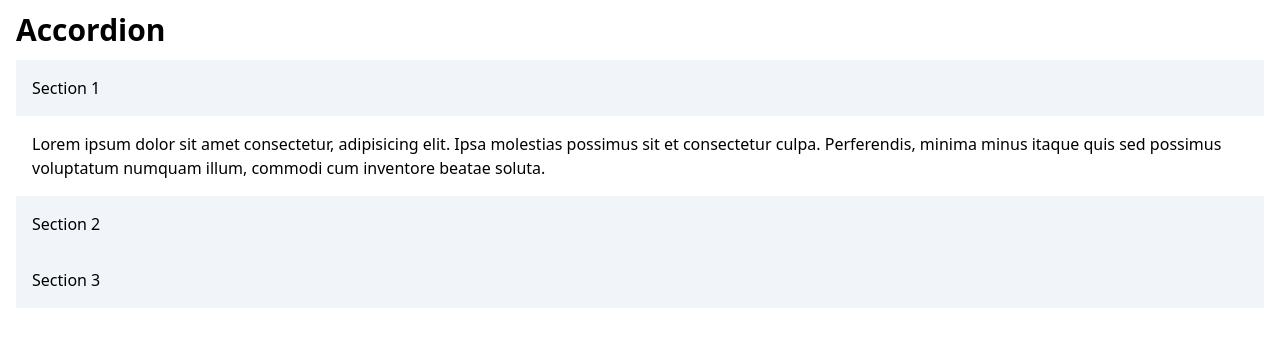
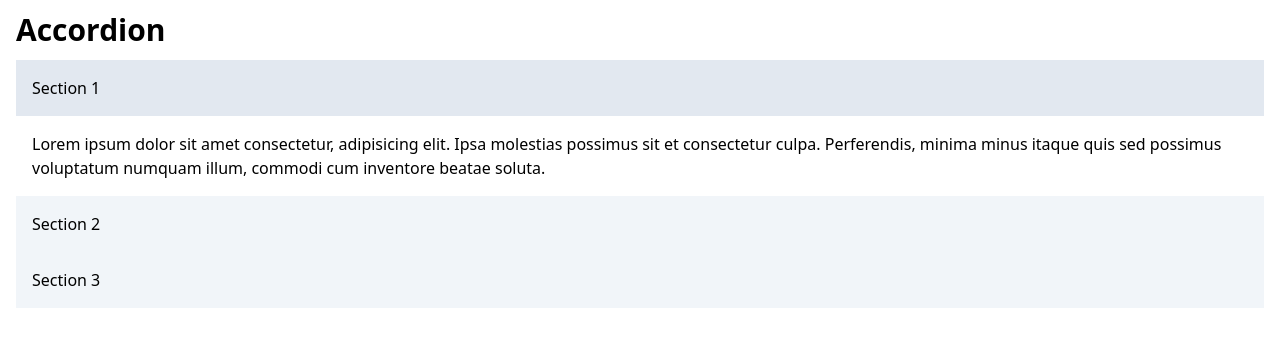
Before and after one commit to mrym-khodaprst/1402-09-14, a website: page src/Accordion/index.html in a window 1280 px wide. Both pictures are taken after a click on the button "Section 1". Drawn offline with Linux system fonts and the light colour scheme.

Commit message:
modify accordion

```diff
--- a/src/Accordion/index.html
+++ b/src/Accordion/index.html
@@ -10,7 +10,7 @@
 
 <body class="mx-4">
     <h6 class="text-3xl font-bold my-3">Accordion</h6>
-    <button class="section-button w-full bg-slate-100 text-left cursor-pointer text-base duration-150 outline-0 p-4">Section 1</button>
+    <button class="section-button hover:bg-slate-200 w-full bg-slate-100 text-left cursor-pointer text-base duration-150 outline-0 p-4">Section 1</button>
         <div class="transition-[max-height] max-h-0 px-4 overflow-hidden ease-out">
             <p class="py-4">Lorem ipsum dolor sit amet consectetur, adipisicing elit. Ipsa molestias possimus sit et consectetur
                 culpa. Perferendis, minima minus itaque quis sed possimus voluptatum numquam illum, commodi cum
--- a/src/Accordion/script.js
+++ b/src/Accordion/script.js
@@ -1,13 +1,13 @@
 let acc = document.getElementsByClassName("section-button");
 for(var i=0;i<acc.length;i++) {
     acc[i].addEventListener("click",function(){
-        this.classList.toggle("active");
+        this.classList.toggle("bg-slate-200");
         let panel = this.nextElementSibling;
         if (panel.style.maxHeight) {
             panel.style.maxHeight = null;
         }
         else{
-             panel.style.maxHeight = panel.scrollHeight + "px"; //nafahmidam
+             panel.style.maxHeight = panel.scrollHeight + "px";
         }
     });
 }
--- a/src/password-validation/script.js
+++ b/src/password-validation/script.js
@@ -5,22 +5,24 @@ var number = document.getElementById("number");
 var length = document.getElementById("length");
 
 // When the user clicks on the password field, show the message box
-myInput.onfocus = function() {
+myInput.onfocus = function () {
   document.getElementById("message").style.display = "block";
 }
 
 // When the user clicks outside of the password field, hide the message box
-myInput.onblur = function() {
+myInput.onblur = function () {
   document.getElementById("message").style.display = "none";
 }
 
 // When the user starts to type something inside the password field
-myInput.onkeyup = function() {
+myInput.onkeyup = function () {
+
   // Validate lowercase letters
   var lowerCaseLetters = /[a-z]/g;
-  if(myInput.value.match(lowerCaseLetters)) {
+  if (myInput.value.match(lowerCaseLetters)) {
+    console.log("hello")
     letter.classList.remove("invalid");
-    letter.className.replace("text-green-700 before:relative before:-left-9 before:content-['✔']");
+    // letter.className.replace("text-green-700 before:relative before:-left-9 before:content-['✔']");
     // letter.classList.add("");
     // letter.classList.add("");
     // letter.classList.add("");
@@ -32,7 +34,7 @@ myInput.onkeyup = function() {
 
   // Validate capital letters
   var upperCaseLetters = /[A-Z]/g;
-  if(myInput.value.match(upperCaseLetters)) {
+  if (myInput.value.match(upperCaseLetters)) {
     capital.classList.remove("invalid");
     capital.classList.add("valid");
   } else {
@@ -42,7 +44,7 @@ myInput.onkeyup = function() {
 
   // Validate numbers
   var numbers = /[0-9]/g;
-  if(myInput.value.match(numbers)) {
+  if (myInput.value.match(numbers)) {
     number.classList.remove("invalid");
     number.classList.add("valid");
   } else {
@@ -51,7 +53,7 @@ myInput.onkeyup = function() {
   }
 
   // Validate length
-  if(myInput.value.length >= 8) {
+  if (myInput.value.length >= 8) {
     length.classList.remove("invalid");
     length.classList.add("valid");
   } else {
```
Also changed, not shown: dist/output.css.
